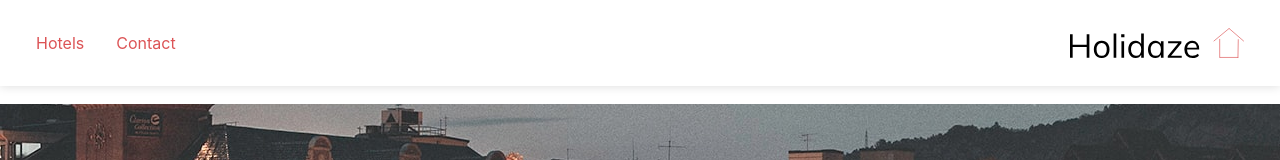
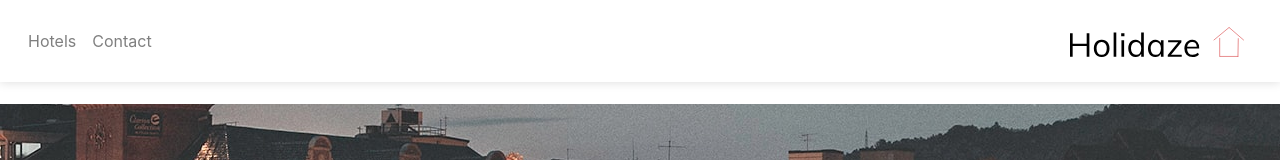
Before and after one commit to roegler/project-exam-2-holidaze, a React (Create React App) app: page / in a window 1280 px wide. Shown: the top 160 px of the page. Built offline with nearby package versions, Linux system fonts and the light colour scheme.

Commit message:
adjusting the main menu and redirecting dashboard

```diff
--- a/src/App.js
+++ b/src/App.js
@@ -6,7 +6,6 @@ import Hotels from './pages/Hotels';
 import Contact from './pages/Contact';
 import Footer from './components/Footer';
 import Login from './pages/Admin/Login';
-import Dashboard from './pages/Admin/Dashboard';
 
 import {
   BrowserRouter as Router,
@@ -56,11 +55,11 @@ function App() {
             <Footer />
           </Route>
 
-          <Route path="/admin/dashboard">
+          <Route path="/admin/new-messages">
             <AdminSideBar />
             <div className="admin-container">
               <div className="container">
-                <Dashboard />
+                <NewMessages />
               </div>
             </div>
           </Route>
@@ -70,15 +69,6 @@ function App() {
             <div className="admin-container">
               <div className="container">
                 <Enquiries />
-              </div>
-            </div>
-          </Route>
-
-          <Route path="/admin/new-messages">
-            <AdminSideBar />
-            <div className="admin-container">
-              <div className="container">
-                <NewMessages />
               </div>
             </div>
           </Route>
--- a/src/App.scss
+++ b/src/App.scss
@@ -16,10 +16,19 @@
 .nav-logo {
 	height: 30px;
 }
-#main-menu.nav {
-	display: flex;
-	margin-bottom: 0;
+
+#main-menu {
+	.show {
+		.navbar-brand {
+			display: none;
+		}
+
+		.search-bar input {
+			width: 100%;
+		}
+	}
 }
+
 #home-page-bg {
 	background-image: url("../src/images/momentista-reR1qazgsBM-unsplash.jpg");
 	background-position: center;
@@ -35,7 +44,8 @@
 	align-items: center;
 	input {
 		height: 100%;
-		width: 380px;
+		max-width: 380px;
+		width: 100%;
 		border: none;
 		&:focus {
 			border: none;
@@ -151,9 +161,3 @@ a {
 #footer-menu {
 	margin-top: 20px;
 }
-
-@media only screen and (max-width: 600px) {
-	.search-bar {
-		visibility: hidden;
-	}
-}
--- a/src/components/AdminSideBar.js
+++ b/src/components/AdminSideBar.js
@@ -10,8 +10,8 @@ function AdminSideBar() {
                 <div className="mb-4">
                     <img src={Logo_white} alt='logo' />
                 </div>
+                <NavLink to="/admin/new-messages" activeClassName="active" className="list-group-item list-group-item-action">New messages</NavLink>
                 <NavLink to="/admin/enquiries" activeClassName="active" className="list-group-item list-group-item-action">Enquiries</NavLink>
-                <NavLink to="/admin/new-messages" activeClassName="active" className="list-group-item list-group-item-action">New messages</NavLink>
                 <NavLink to="/admin/create-establishment" activeClassName="active" className="list-group-item list-group-item-action">Create new establishment</NavLink>
             </div>
         </div>
--- a/src/components/MainMenu.js
+++ b/src/components/MainMenu.js
@@ -1,4 +1,5 @@
 import React from 'react';
+import Navbar from 'react-bootstrap/Navbar';
 import Nav from 'react-bootstrap/Nav';
 
 import SearchBar from './SearchBar';
@@ -7,26 +8,34 @@ import logo from '../images/logo.svg';
 
 function MainMenu(props) {
     return (
-        <Nav bg="white" expand="lg" id='main-menu'>
-            <Nav id="basic-navbar-nav" className="w-100 d-flex justify-content-between align-items-center">
 
+        <Navbar collapseOnSelect expand="lg" variant="light" id="main-menu">
+            <Navbar.Toggle aria-controls="responsive-navbar-nav" />
+
+            <Navbar.Collapse id="responsive-navbar-nav" className="justify-content-between">
                 <Nav>
                     <Nav.Link href="/hotels">Hotels</Nav.Link>
-                    <Nav.Link href="/contact">Contact</Nav.Link>
+                    <Nav.Link href="/Contact">Contact</Nav.Link>
                 </Nav>
 
+
                 {props.displaySearchBar === true &&
-                    <SearchBar />
+                    <div className="form-inline my-2 my-lg-0">
+                        <SearchBar />
+                    </div>
                 }
 
-                <Nav>
-                    <Nav.Link href="/">
-                        <img src={logo} alt='logo' className='nav-logo' />
-                    </Nav.Link>
-                </Nav>
+                <Navbar.Brand href="/">
+                    <img src={logo} alt='logo' className='nav-logo' />
+                </Navbar.Brand>
 
-            </Nav>
-        </Nav>
+            </Navbar.Collapse>
+
+            <Navbar.Brand href="/" className="d-md-block d-lg-none">
+                <img src={logo} alt='logo' className='nav-logo' />
+            </Navbar.Brand>
+
+        </Navbar>
     );
 }
 
--- a/src/pages/Admin/Dashboard.js
+++ /dev/null
@@ -1,9 +0,0 @@
-import React from 'react';
-
-function Dashboard() {
-    return(
-        <p>hello</p>
-    );
-}
-
-export default Dashboard;
--- a/src/pages/Admin/Login.js
+++ b/src/pages/Admin/Login.js
@@ -22,7 +22,7 @@ function Login() {
     });
 
     function onSubmit() {
-        window.location="/admin/dashboard"
+        window.location="/admin/new-messages"
     }
 
     return (
```
